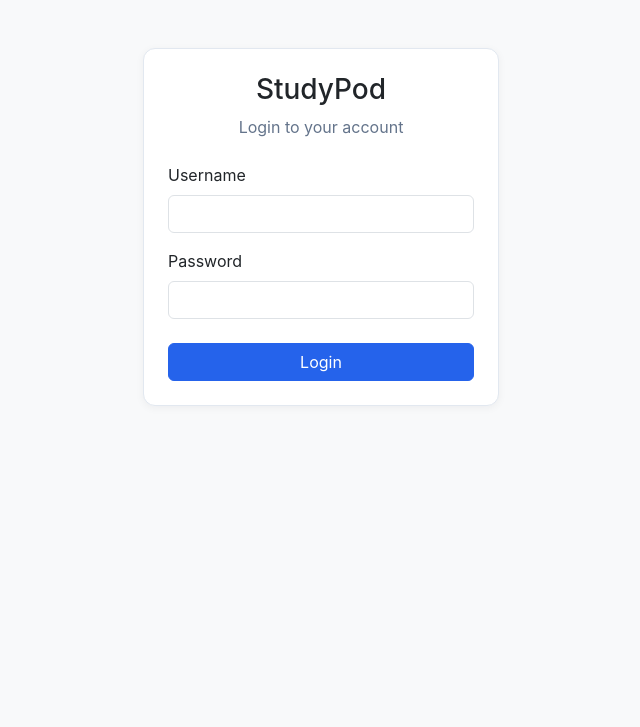
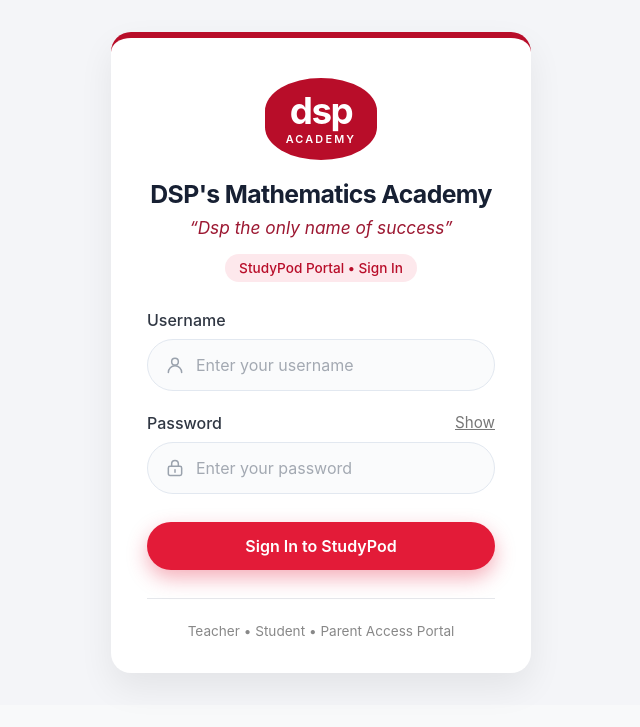
Before and after one commit to jahnavi-deshkar/Study_Pod, a Django app: page /login/ in a window 1280 px wide. Shown: the part 16-743 px from the top of the page, without its empty margins (319-959 px from the left). Run offline with Django 5.2, Linux system fonts and the light colour scheme.

Commit message:
Login Page UI Updated

```diff
--- a/accounts/templates/accounts/login.html
+++ b/accounts/templates/accounts/login.html
@@ -3,63 +3,143 @@
 {% block title %}StudyPod Login{% endblock %}
 
 {% block content %}
+<style>
+    .login-screen {
+        --login-crimson: #b80d29;
+        --login-red: #e31b38;
+        width: 100%;
+        min-height: calc(100vh - 6rem);
+        margin: -3rem 0;
+        display: grid;
+        place-items: center;
+        padding: 2rem 1rem;
+        background: #f4f5f8;
+        font-family: -apple-system, BlinkMacSystemFont, "Segoe UI", sans-serif;
+    }
+    .login-card {
+        width: min(100%, 420px);
+        overflow: hidden;
+        padding: 2.5rem 2.25rem 2rem;
+        border: 0;
+        border-top: 6px solid var(--login-crimson);
+        border-radius: 20px;
+        background: #fff;
+        box-shadow: 0 15px 35px rgba(0, 0, 0, .07);
+    }
+    .login-brand { text-align: center; margin-bottom: 1.6rem; }
+    .login-logo {
+        width: 112px;
+        height: 82px;
+        margin: 0 auto 1.25rem;
+        display: flex;
+        flex-direction: column;
+        align-items: center;
+        justify-content: center;
+        border-radius: 50% / 40%;
+        background: var(--login-crimson);
+        color: #fff;
+        line-height: 1;
+    }
+    .login-logo strong { font-size: 2.3rem; font-weight: 750; letter-spacing: -.04em; }
+    .login-logo span { margin-top: .3rem; font-size: .68rem; font-weight: 600; letter-spacing: .2em; }
+    .login-brand h1 { margin: 0 0 .35rem; color: #172033; font-size: 1.55rem; font-weight: 750; letter-spacing: -.025em; }
+    .login-tagline { margin: 0 0 .8rem; color: #9c1731; font-size: 1.08rem; font-style: italic; }
+    .login-portal { display: inline-block; padding: 4px 14px; border-radius: 20px; background: #fde8ec; color: var(--login-crimson); font-size: .85rem; font-weight: 500; }
+    .login-alert { margin: 0 0 1.25rem; padding: .75rem 1rem; border: 1px solid #f2b8c1; border-radius: 12px; background: #fff0f2; color: #9e1630; font-size: .9rem; }
+    .login-alert ul { margin: .25rem 0 0; padding-left: 1.2rem; }
+    .login-field { margin-bottom: 1.25rem; }
+    .login-label-row { display: flex; align-items: center; justify-content: space-between; margin-bottom: .45rem; }
+    .login-label { color: #303743; font-size: 1rem; font-weight: 500; }
+    .login-toggle { padding: 0; border: 0; background: none; color: #777; font-size: .95rem; text-decoration: underline; cursor: pointer; }
+    .login-input-wrap { position: relative; }
+    .login-input {
+        display: block;
+        width: 100%;
+        height: 52px;
+        padding: 12px 16px 12px 48px;
+        border: 1px solid #e2e8f0;
+        border-radius: 30px;
+        outline: none;
+        background: #fafbfc;
+        color: #283142;
+        font: inherit;
+        transition: border-color .15s, box-shadow .15s;
+    }
+    .login-input::placeholder { color: #a3a9b2; }
+    .login-input:focus { border-color: #d35a6e; box-shadow: 0 0 0 3px rgba(184, 13, 41, .1); }
+    .login-icon { position: absolute; top: 50%; left: 18px; width: 20px; height: 20px; transform: translateY(-50%); color: #9aa2ad; pointer-events: none; }
+    .login-submit {
+        width: 100%;
+        margin-top: .5rem;
+        padding: 12px;
+        border: 0;
+        border-radius: 30px;
+        background: var(--login-red);
+        box-shadow: 0 8px 20px rgba(227, 27, 56, .35);
+        color: #fff;
+        font-size: 1rem;
+        font-weight: 600;
+        cursor: pointer;
+        transition: background .15s, transform .15s;
+    }
+    .login-submit:hover { background: #cb1631; transform: translateY(-1px); }
+    .login-footer { margin-top: 1.75rem; padding-top: 1.35rem; border-top: 1px solid #e5e7eb; color: #888; text-align: center; font-size: .85rem; }
+    @media (max-width: 480px) { .login-card { padding: 2rem 1.5rem 1.6rem; } .login-brand h1 { font-size: 1.35rem; } }
+</style>
 
-<div class="row justify-content-center">
-    <div class="col-md-5 col-lg-4">
-
-        <div class="card p-4">
-
-            <div class="text-center mb-4">
-                <h1 class="h3 mb-2">StudyPod</h1>
-                <p class="text-muted mb-0">Login to your account</p>
-            </div>
+<section class="login-screen">
+    <div class="login-card">
+        <header class="login-brand">
+            <div class="login-logo" aria-label="DSP Academy"><strong>dsp</strong><span>ACADEMY</span></div>
+            <h1>DSP's Mathematics Academy</h1>
+            <p class="login-tagline">“Dsp the only name of success”</p>
+            <span class="login-portal">StudyPod Portal • Sign In</span>
+        </header>
 
         {% if error %}
-                <div class="alert alert-danger">
-                    {{ error }}
+            <div class="login-alert" role="alert">{{ error }}</div>
+        {% endif %}
+        {% if form.errors %}
+            <div class="login-alert" role="alert">
+                Please check your sign in details.
+                {{ form.non_field_errors }}
+                {% for field in form %}{% if field.errors %}<div>{{ field.label }}: {{ field.errors|striptags }}</div>{% endif %}{% endfor %}
             </div>
         {% endif %}
 
         <form method="post">
             {% csrf_token %}
-
-                <div class="mb-3">
-                    <label for="username" class="form-label">
-                        Username
-                    </label>
-
-                    <input
-                        type="text"
-                        id="username"
-                        name="username"
-                        class="form-control"
-                        required
-                    >
-                </div>
-
-                <div class="mb-4">
-                    <label for="password" class="form-label">
-                        Password
-                    </label>
-
-                    <input
-                        type="password"
-                        id="password"
-                        name="password"
-                        class="form-control"
-                        required
-                    >
-                </div>
-
-                <button type="submit" class="btn btn-primary w-100">
-                    Login
-                </button>
-
-            </form>
-
-        </div>
-
+            <div class="login-field">
+                <div class="login-label-row"><label for="username" class="login-label">Username</label></div>
+                <div class="login-input-wrap">
+                    <svg class="login-icon" viewBox="0 0 24 24" fill="none" stroke="currentColor" stroke-width="1.8" stroke-linecap="round" stroke-linejoin="round" aria-hidden="true"><circle cx="12" cy="8" r="4"></circle><path d="M4 21a8 8 0 0 1 16 0"></path></svg>
+                    <input type="text" id="username" name="username" class="login-input" placeholder="Enter your username" autocomplete="username" required>
                 </div>
             </div>
+            <div class="login-field">
+                <div class="login-label-row"><label for="password" class="login-label">Password</label><button type="button" class="login-toggle" id="password-toggle" aria-controls="password" aria-pressed="false">Show</button></div>
+                <div class="login-input-wrap">
+                    <svg class="login-icon" viewBox="0 0 24 24" fill="none" stroke="currentColor" stroke-width="1.8" stroke-linecap="round" stroke-linejoin="round" aria-hidden="true"><rect x="4" y="10" width="16" height="11" rx="2"></rect><path d="M8 10V7a4 4 0 0 1 8 0v3"></path><path d="M12 14v3"></path></svg>
+                    <input type="password" id="password" name="password" class="login-input" placeholder="Enter your password" autocomplete="current-password" required>
+                </div>
+            </div>
+            <button type="submit" class="login-submit">Sign In to StudyPod</button>
+        </form>
+        <footer class="login-footer">Teacher • Student • Parent Access Portal</footer>
+    </div>
+</section>
 
+<script>
+    (function () {
+        var password = document.getElementById('password');
+        var toggle = document.getElementById('password-toggle');
+        if (!password || !toggle) return;
+        toggle.addEventListener('click', function () {
+            var showing = password.type === 'password';
+            password.type = showing ? 'text' : 'password';
+            toggle.textContent = showing ? 'Hide' : 'Show';
+            toggle.setAttribute('aria-pressed', String(showing));
+        });
+    }());
+</script>
 {% endblock %}
```
Also changed, not shown: db.sqlite3. Lines whose indentation alone changed are shown as unchanged.
